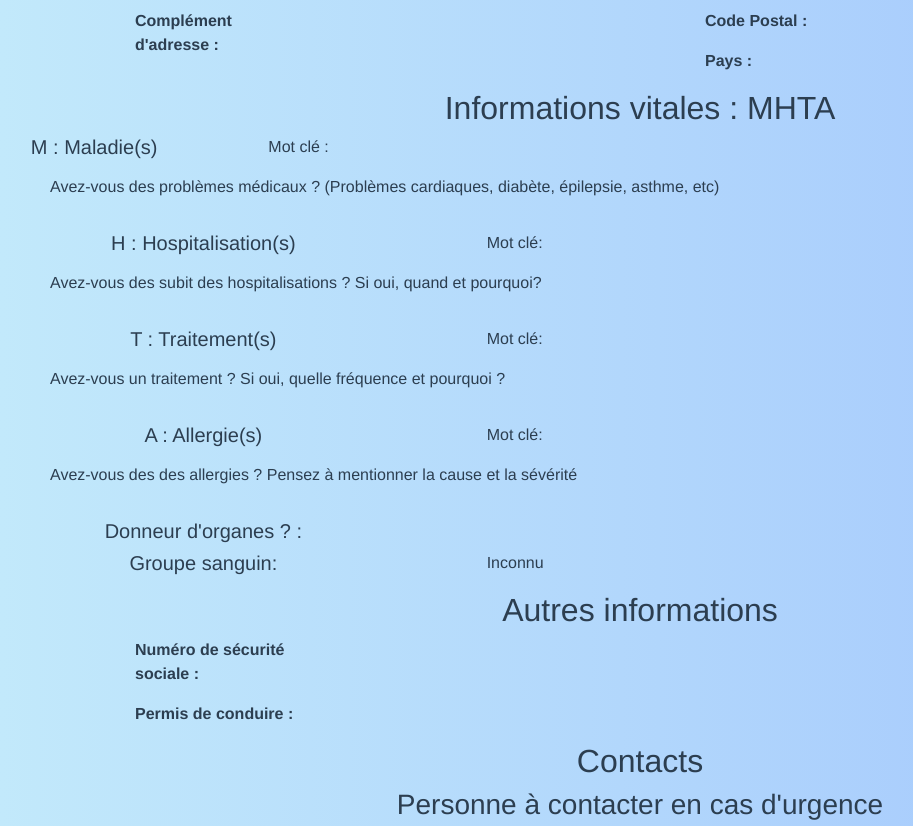
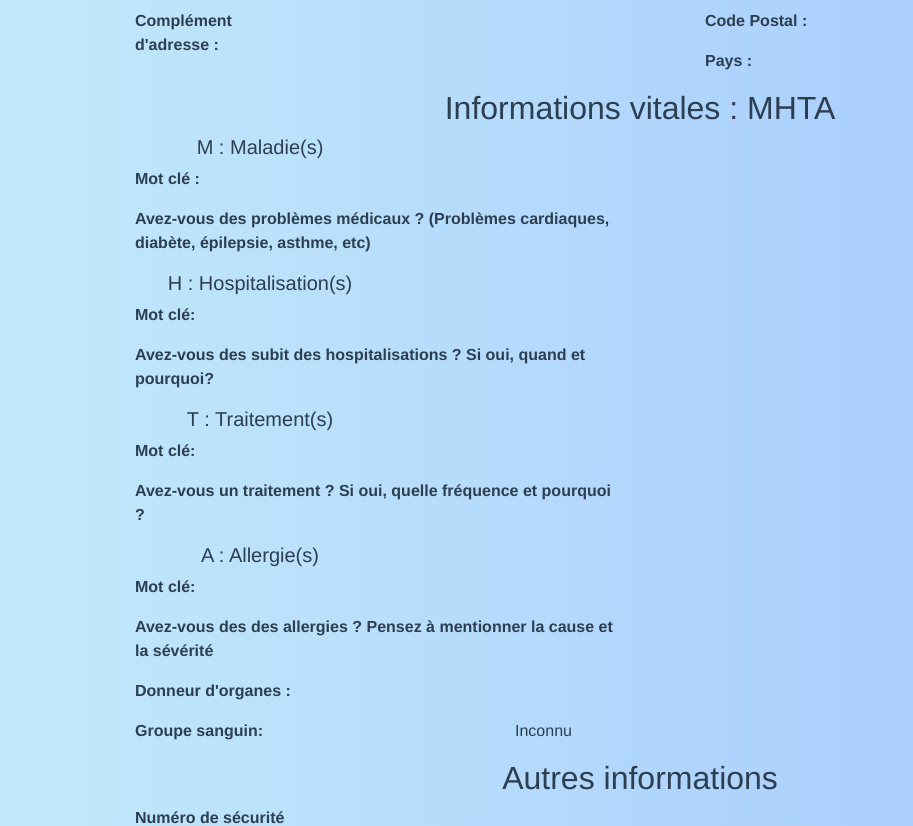
Before and after one commit to MatthieuLev/scanandsave, a Vue app: page /MedicalFileResume in a window 1280 px wide. Shown: the part 540-1366 px from the top of the page, without its empty margins (0-913 px from the left). Built offline with nearby package versions, Linux system fonts and the light colour scheme; no server answers; the database is empty.

Commit message:
US#5_T1 Colonnes et lignes de la vue "Mes informations"

```diff
--- a/src/views/MedicalFileResume.vue
+++ b/src/views/MedicalFileResume.vue
@@ -120,45 +120,44 @@
       </b-container>
 
       <h2>Informations vitales : MHTA</h2>
-
+      <b-container>
+        <b-row>
+          <b-col class="col-lg-4">
+            <h5>M : Maladie(s)</h5>
+          </b-col>
+        </b-row>
         <b-row>
           <b-col class="col-lg-2">
-          <h5>M : Maladie(s)</h5>
-        </b-col>
-        <b-col class="col-lg-4">
-          <p>Mot clé :</p>
+            <p class="label">Mot clé :</p>
           </b-col>
           <b-col>
             <p>{{this.diseases_keyword}}</p>
           </b-col>
         </b-row>
-
         <b-row>
-          <b-col class="col-lg-12">
-            <p>Avez-vous des problèmes médicaux ? (Problèmes cardiaques, diabète, épilepsie, asthme, etc) </p>
+          <b-col>
+            <p class="label">Avez-vous des problèmes médicaux ? (Problèmes cardiaques, diabète, épilepsie, asthme, etc) </p>
           </b-col>
-        </b-row>
-       <b-row>
           <b-col>
             <p>{{this.diseases_explanation}}</p>
           </b-col>
         </b-row>
-
         <b-row>
           <b-col class="col-lg-4">
             <h5>H : Hospitalisation(s)</h5>
           </b-col>
-          <b-col class="col-lg-4">
-            <p>Mot clé: </p>
+        </b-row>
+        <b-row>
+          <b-col class="col-lg-2">
+            <p class="label">Mot clé: </p>
           </b-col>
           <b-col>
             <p>{{this.hospitalization_keyword}}</p>
           </b-col>
         </b-row>
-
         <b-row>
-          <b-col class="col-lg-12">
-            <p>Avez-vous des subit des hospitalisations ? Si oui, quand et pourquoi? </p>
+          <b-col>
+            <p class="label">Avez-vous des subit des hospitalisations ? Si oui, quand et pourquoi? </p>
           </b-col>
           <b-col>
             <p>{{this.hospitalization_explanation}}</p>
@@ -169,46 +168,49 @@
           <b-col class="col-lg-4">
             <h5>T : Traitement(s)</h5>
           </b-col>
-        <b-col class="col-lg-4">
-          <p>Mot clé: </p>
+        </b-row>
+        <b-row>
+        <b-col class="col-lg-2">
+          <p class="label">Mot clé: </p>
         </b-col>
-        <b-col class="col-lg-4">
-          <p>{{this.treatment_keyword}}</p>
+        <b-col>
+          <p class="label">{{this.treatment_keyword}}</p>
         </b-col>
       </b-row>
       <b-row>
-        <b-col class="col-lg-12">
-          <p>Avez-vous un traitement ? Si oui, quelle fréquence et pourquoi ?</p>
+        <b-col>
+          <p class="label">Avez-vous un traitement ? Si oui, quelle fréquence et pourquoi ?</p>
         </b-col>
-        <b-col class="col-lg-12">
+        <b-col>
           <p>{{this.treatment_explanation}}</p>
         </b-col>
       </b-row>
-
         <b-row>
           <b-col class="col-lg-4">
             <h5>A : Allergie(s)</h5>
           </b-col>
-          <b-col class="col-lg-4">
-            <p>Mot clé:</p>
+        </b-row>
+        <b-row>
+          <b-col class="col-lg-2">
+            <p class="label">Mot clé:</p>
           </b-col>
-          <b-col class="col-lg-4">
+          <b-col>
             <p>{{this.allergy_keyword}}</p>
           </b-col>
         </b-row>
-
         <b-row>
-          <b-col class="col-lg-12">
-            <p>Avez-vous des des allergies ? Pensez à mentionner la cause et la sévérité</p>
+          <b-col>
+            <p class="label">Avez-vous des des allergies ? Pensez à mentionner la cause et la sévérité</p>
           </b-col>
-          <b-col class="col-lg-12">
+          <b-col>
             <p>{{this.allergy_explanation}}</p>
           </b-col>
         </b-row>
-
+      </b-container>
+      <b-container>
         <b-row>
           <b-col class="col-lg-4">
-          <h5>Donneur d'organes ? : </h5>
+            <p class="label">Donneur d'organes : </p>
           </b-col>
           <b-col class="col-lg-1">
             <p>{{this.organ_donor}}</p>
@@ -216,13 +218,13 @@
         </b-row>
         <b-row>
           <b-col class="col-lg-4">
-          <h5>Groupe sanguin: </h5>
+            <p class="label">Groupe sanguin: </p>
           </b-col>
           <b-col class="col-lg-1">
             <p>{{this.blood_type}}</p>
           </b-col>
         </b-row>
-
+      </b-container>
 
       <h2>Autres informations</h2>
       <b-container>
@@ -243,6 +245,7 @@
           </b-col>
         </b-row>
       </b-container>
+
       <h2>Contacts</h2>
       <h3>Personne à contacter en cas d'urgence</h3>
       <b-container>
```
Lines whose indentation alone changed are shown as unchanged.
